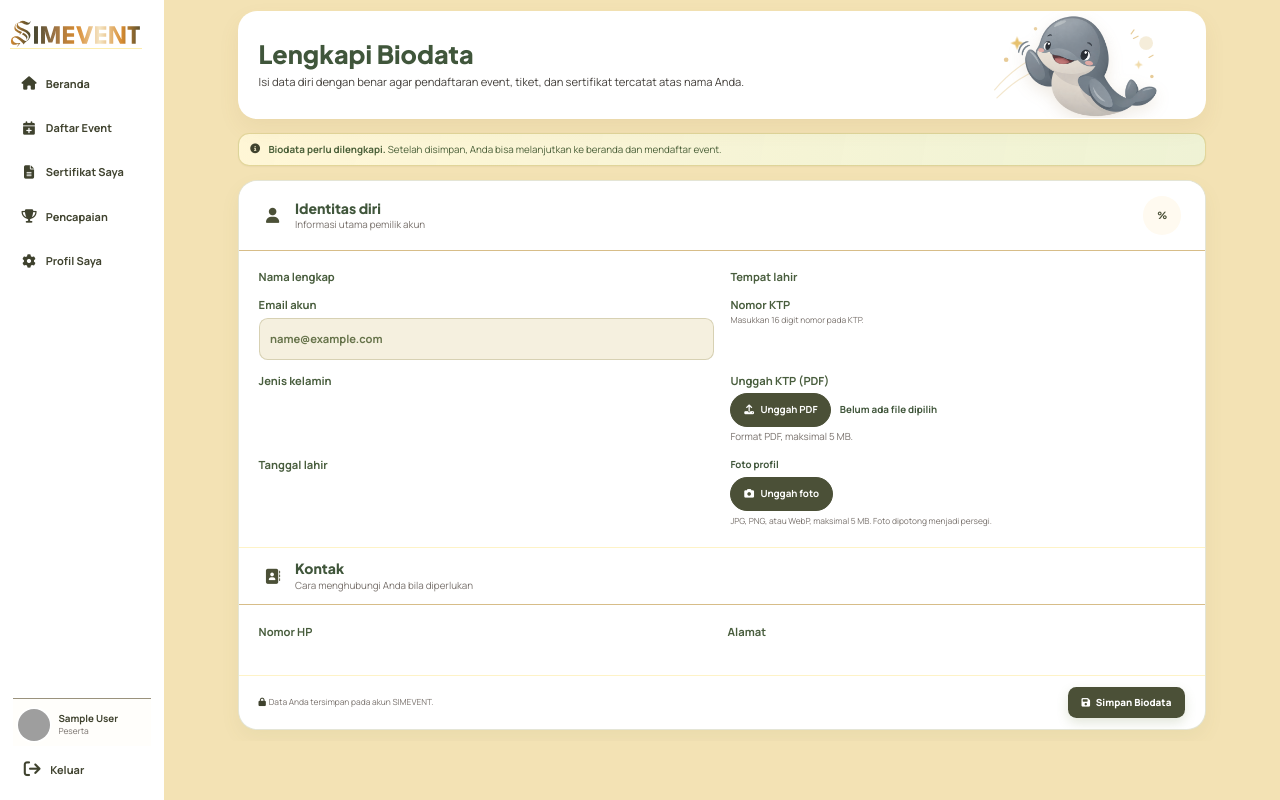
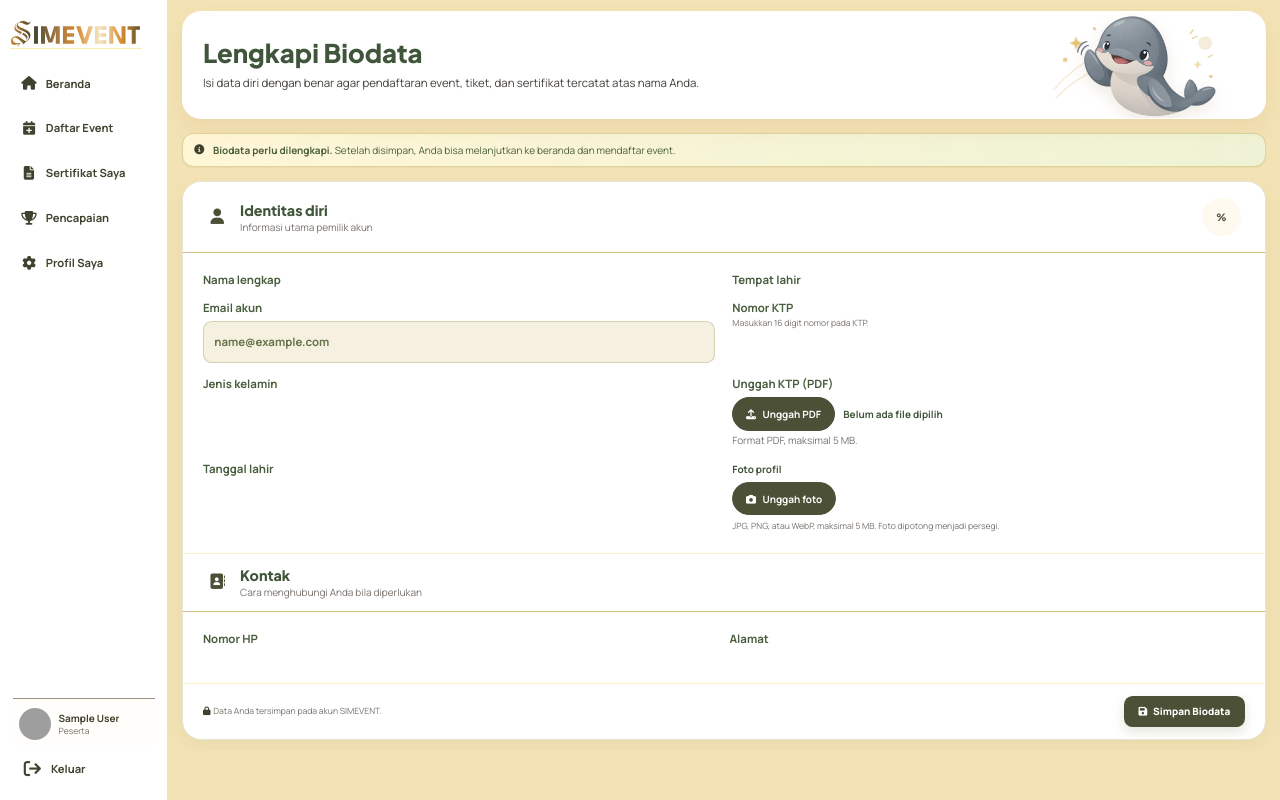
Before and after one commit to HikaruYui/simevent-web, a Django app: template frontend/templates/peserta/akun.html in a window 1280 px wide. Run offline with Django 5.2, Linux system fonts and the light colour scheme; the template is opened without the code that fills it, so the values that code supplies are empty; the visitor is signed in with stand-in values (Sample User, id 1); some libraries are stand-ins or nearby versions; grey boxes are pictures that could not be loaded.

Commit message:
fix: baikin layout dashboard

```diff
--- a/frontend/templates/peserta/base_peserta.html
+++ b/frontend/templates/peserta/base_peserta.html
@@ -60,6 +60,7 @@ tailwind.config = {
 
 <style>
 :root {
+  --side-w: 14.64rem; /* = sidebar admin (210-244px) */
   --participant-shell: #f3e2b4;
   --participant-shell-strong: #e1cb8d;
   --participant-card: rgba(255,250,240,.78);
@@ -617,21 +618,21 @@ body,
    ========================================= */
 
 html {
-  font-size: 14px;
+  font-size: clamp(14.3px, 0.99vw, 16.67px); /* sama skala dgn sidebar admin */
 }
 
 @media (min-width: 768px) {
 
   /* Sidebar dan jarak konten mengikuti tata letak pada contoh. */
   .participant-shell {
-    padding-left: 205px !important;
+    padding-left: var(--side-w) !important;
   }
 
   .participant-sidebar {
     left: 0 !important;
     top: 0 !important;
     bottom: 0 !important;
-    width: 205px !important;
+    width: var(--side-w) !important;
   }
 
   .participant-sidebar-panel {
@@ -642,9 +643,9 @@ html {
     box-shadow: none !important;
   }
 
-  .participant-main > div[class*="max-w-[1440px]"] {
-    max-width: 1210px !important;
-  }
+  .participant-main {
+  padding: 36px 40px 56px !important;
+}
 
   /* Logo */
   .participant-sidebar-brand {
```
